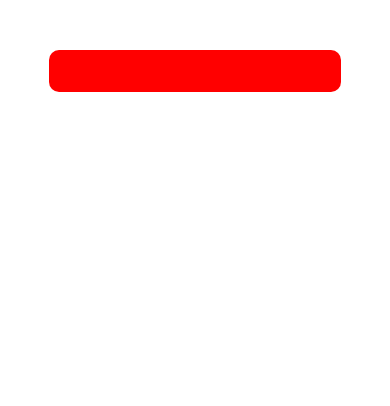
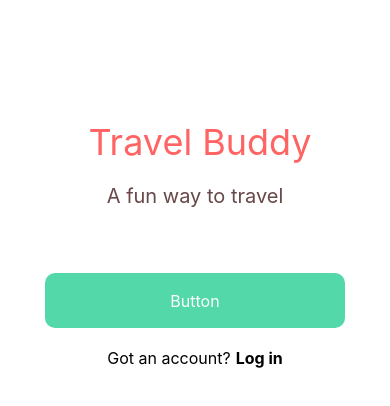
Before and after one commit to emreguven72/Travel-Buddy-Frontend, a React Native app: screen / in a window 390 px wide. Shown: the top 406 px of the page. Built offline with nearby package versions, Linux system fonts and the light colour scheme.

Commit message:
Welcome Page in progress

```diff
--- a/App.js
+++ b/App.js
@@ -2,14 +2,15 @@ import React from "react";
 import { View, Text, SafeAreaView, StyleSheet, StatusBar } from "react-native";
 import SignInPage from "./pages/SignInPage";
 import TextInputArea from "./components/TextInputArea";
+import WelcomePage from "./pages/WelcomePage";
 
 const App = () => {
   return (
     <SafeAreaView style={style.container}>
-      <SignInPage />
+      <WelcomePage />
 
 
-      <StatusBar backgroundColor="white" barStyle="dark-content" />
+      <StatusBar backgroundColor="#FFF" barStyle="dark-content" />
     </SafeAreaView>
   );
 }
--- a/components/TextInputArea.js
+++ b/components/TextInputArea.js
@@ -17,6 +17,7 @@ const style = StyleSheet.create({
   textInputArea: {
     backgroundColor: "red",
     flex: 1,
-    borderRadius: 10
+    borderRadius: 10,
+    fontSize: 18
   },
 });
--- a/package.json
+++ b/package.json
@@ -11,13 +11,15 @@
     "@expo/vector-icons": "^13.0.0",
     "axios": "^1.1.3",
     "expo": "^46.0.16",
+    "expo-linear-gradient": "~11.4.0",
     "expo-splash-screen": "~0.16.2",
     "expo-status-bar": "~1.4.0",
     "expo-updates": "~0.14.6",
     "formik": "^2.2.9",
     "react": "18.0.0",
     "react-dom": "18.0.0",
-    "react-native": "0.69.6",
+    "react-native": "^0.70.4",
+    "react-native-linear-gradient": "^2.6.2",
     "react-native-screens": "~3.15.0",
     "react-native-web": "~0.18.7",
     "styled-components": "^5.3.6"
--- /dev/null
+++ b/pages/WelcomePage.js
@@ -0,0 +1,26 @@
+import React from "react";
+import { Text, View, Image, TouchableOpacity, Touchable } from "react-native";
+import styles from '../styles/WelcomePageStyle'
+
+
+const WelcomePage = () => {
+    return(
+        <View style={styles.base.MainContainer}>
+            <View style={styles.base.TopTextContainer}>
+                <View style={styles.base.LogoAndAppNameContainer}>
+                    <Text style={styles.base.AppNameText}>Travel Buddy</Text>
+                </View>
+                <Text style={styles.base.SloganText}>A fun way to travel</Text>
+            </View>
+            <TouchableOpacity style={styles.base.SignUpButton} activeOpacity={0.8}>
+                <Text style={styles.base.SignUpButtonText}>Button</Text>
+            </TouchableOpacity>
+            <View style={styles.base.LogInContainer}>
+                <Text style={styles.base.GotAccountText}>Got an account?</Text>
+                <TouchableOpacity activeOpacity={0.4}><Text style={styles.base.LogInText}>Log in</Text></TouchableOpacity>
+            </View>
+        </View>
+    );
+}
+
+export default WelcomePage;
--- a/services/userService.js
+++ b/services/userService.js
@@ -3,11 +3,11 @@ import axios from 'axios';
 
 export default class UserService {
     getAllUsers() {
-        return axios.get('http://192.168.0.113:8080/api/users/getAll');
+        return axios.get('http://192.168.1.234:8080/api/users/getAll');
     }
 
     createUser(email) {
-        return axios.post('http://192.168.0.113:8080/api/users/add',{
+        return axios.post('http://192.168.1.234:8080/api/users/add',{
             email: "huskan321@hotmail.com",
             username: "aragazHuso",
             password: "123",
@@ -18,7 +18,7 @@ export default class UserService {
     }
 
     deleteUser(id) {
-        return axios.delete(`http://192.168.0.113:8080/api/users/delete?id=${id}`)
+        return axios.delete(`http://192.168.1.234:8080/api/users/delete?id=${id}`)
         .then(() => console.log("User Deleted successfully")).catch(() => console.log("User could not deleted"));
     }
 }
--- a/styles/SignInPageStyle.js
+++ b/styles/SignInPageStyle.js
@@ -7,8 +7,8 @@ const baseStyle = StyleSheet.create({
     inputArea: {
         marginLeft: 'auto',
         marginRight: 'auto',
-        height: '5%',
-        width: '75%',
+        height: 40,
+        width: 250,
         marginTop: 50
     }
 })
--- /dev/null
+++ b/styles/WelcomePageStyle.js
@@ -0,0 +1,72 @@
+import React from "react";
+import { StyleSheet } from "react-native";
+import { LinearGradient } from 'expo-linear-gradient';
+
+const baseStyle = StyleSheet.create({
+    MainContainer: {
+        flex: 1,
+        backgroundColor: '#FFF'
+    },
+    TopTextContainer: {
+        flexDirection: 'column',
+        marginTop: 120,
+        alignItems: 'center',
+    },
+    LogoAndAppNameContainer: {
+        flexDirection: 'row'
+    },
+    AppNameText: {
+        fontSize: 36,
+        alignSelf: 'center',
+        marginLeft: 10,
+        color: '#FF6464'
+    },
+    SloganText: {
+        fontSize: 20,
+        marginTop: 20,
+        color: '#674747'
+    },
+    Logo: {
+        height: 50,
+        width: 50,
+        borderRadius: 20
+    },
+    SignUpButton: {
+        backgroundColor: '#53D8A9',
+        marginLeft: 'auto',
+        marginRight: 'auto',
+        height: 55,
+        width: 300,
+        alignItems: 'center',
+        justifyContent: 'center',
+        borderRadius: 10,
+        marginTop: 65
+    },
+    SignUpButtonText: {
+        fontSize: 16,
+        color: 'white'
+    },
+    LogInContainer: {
+        flexDirection: 'row',
+        marginLeft: 'auto',
+        marginRight: 'auto',
+        marginTop: 20
+    },
+    GotAccountText: {
+        fontSize: 16,
+        marginRight: 'auto',
+        marginLeft: 'auto',
+        flexDirection: 'column'
+    },
+    LogInText: {
+        fontSize: 16,
+        fontWeight: 'bold',
+        marginLeft: 5
+    },
+})
+
+export default {
+    base: StyleSheet.create({
+        ...baseStyle
+    })
+}
```
Also changed, not shown: images/seda.png (added), 1 other file (tests, documents, lock files or other folders).
